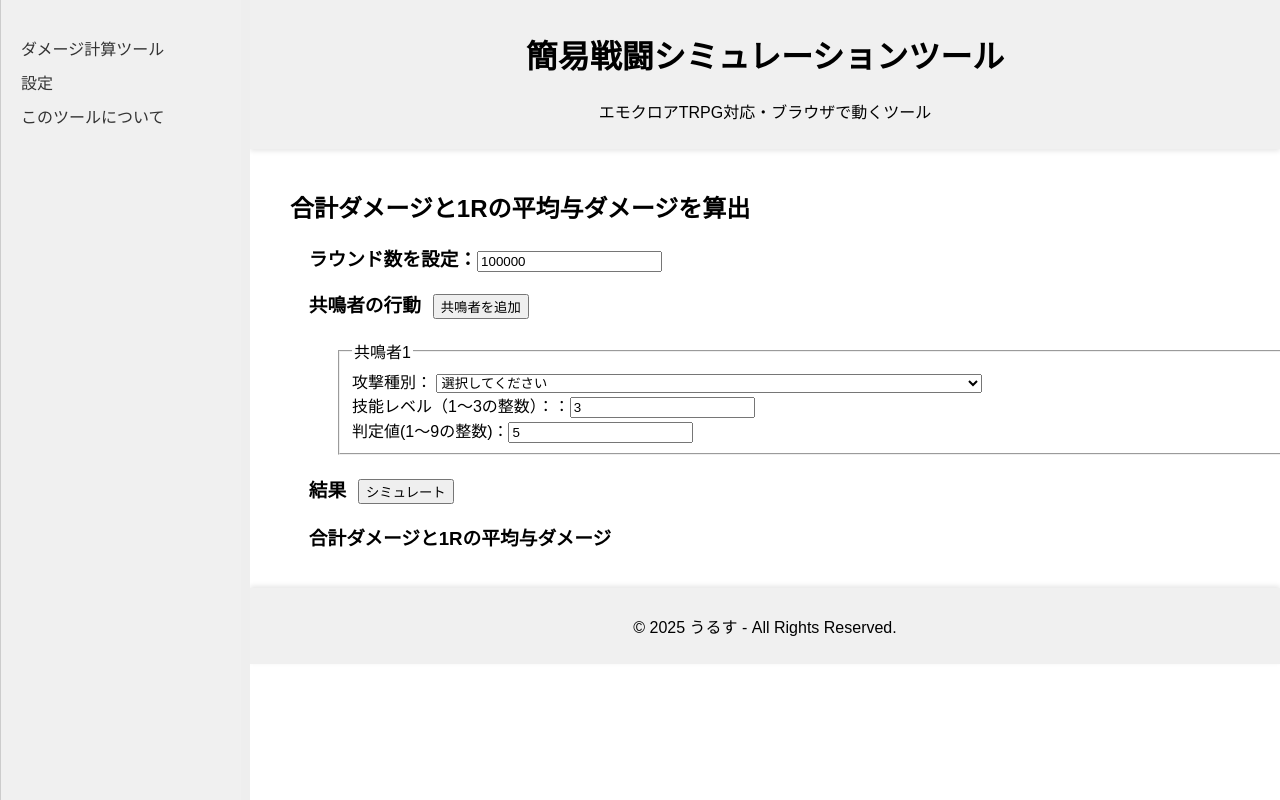
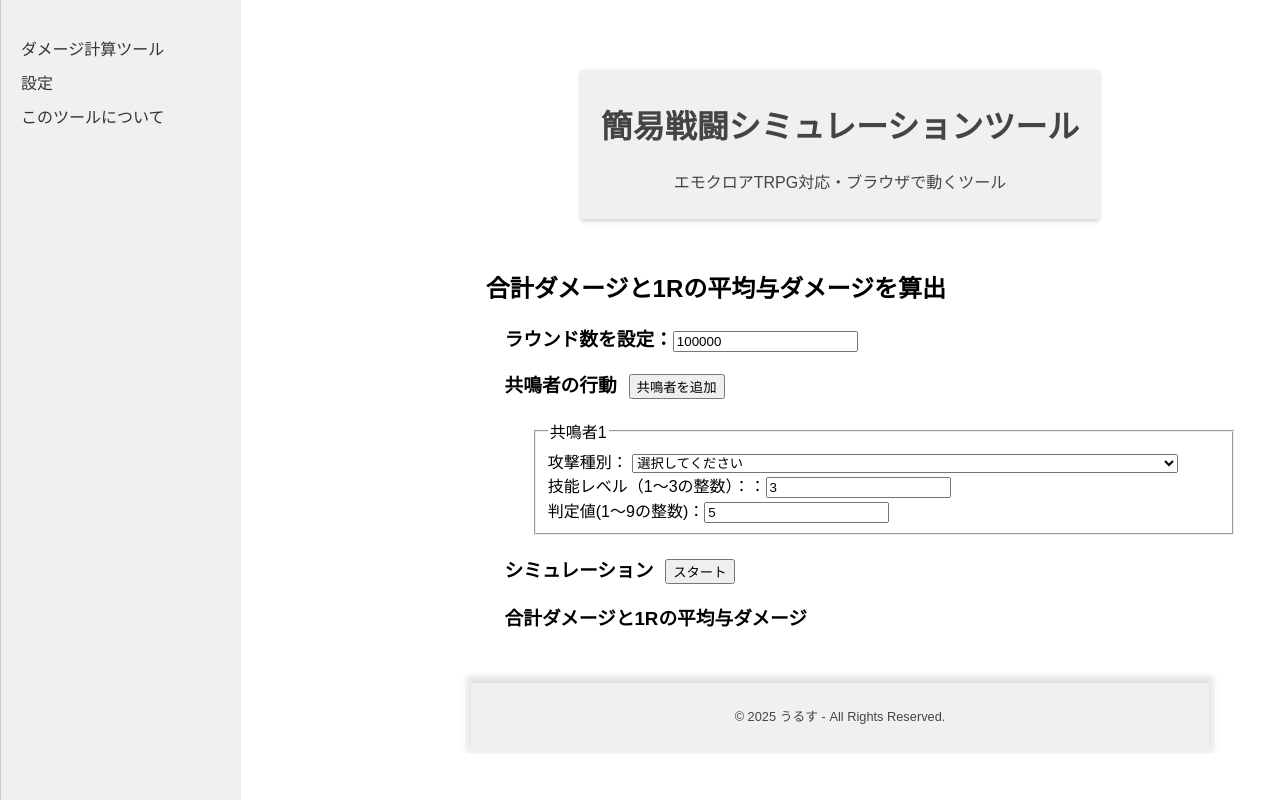
Before and after one commit to urstrpg/Emoklore, a plain HTML site: page index.html in a window 1280 px wide. Drawn offline with Linux system fonts and the light colour scheme.

Commit message:
25/04/22 うるす 機能追加

```diff
--- a/css/style.css
+++ b/css/style.css
@@ -15,13 +15,32 @@ html {
     font-family: sans-serif;
 }
 
+header {
+    padding: 10px 20px;
+    background-color: #f0f0f0;
+    text-align: center;
+    font-size: 1rem;
+    color: #444;
+    box-shadow: 0 2px 5px rgba(0, 0, 0, 0.1);
+}
+
+footer {
+    padding: 10px 20px;
+    background-color: #f0f0f0;
+    text-align: center;
+    font-size: 0.8rem;
+    color: #444;
+    box-shadow: 0 -2px 5px rgba(0, 0, 0, 0.1);
+}
+
+
 .layout {
     display: flex;
     height: 100vh;
 }
 
 #sidebar-placeholder {
-    width: 250px;
+    width: 200px;
     background-color: #eee;
     padding: 20px;
     box-sizing: border-box;
@@ -31,28 +50,32 @@ html {
     flex-grow: 1;
     display: flex;
     flex-direction: column;
+    align-items: center;
+    justify-content: flex-start;
     min-height: 100vh;
-    overflow: hidden;
+    margin-left: 200px;
+    padding-top: 70px;
+    padding-bottom: 60px;
+    box-sizing: border-box;
 }
 
 #header-placeholder {
     background-color: #f0f0f0;
-    padding: 10px;
     text-align: center;
     box-shadow: 0 2px 5px rgba(0, 0, 0, 0.1);
 }
 
 #footer-placeholder {
     background-color: #f0f0f0;
-    padding: 10px;
+    padding: 5px;
     text-align: center;
     box-shadow: 0 -2px 5px rgba(0, 0, 0, 0.1);
 }
 
 .container {
-    flex-grow: 1;
-    overflow-y: auto;
-    padding: 20px 40px;
+    width: 100%;
+    max-width: 800px;
+    padding: 30px 20px;
     box-sizing: border-box;
 }
 
@@ -77,6 +100,7 @@ button {
 .playerBlock {
     margin-top: 20px;
     width: 100%;
+    max-width: 700px;
     box-sizing: border-box;
     margin-left: 3em;
 }
--- a/index.html
+++ b/index.html
@@ -74,8 +74,8 @@
 
           <div id="errorDiv"></div>
 
-          <h3>結果
-            <button id="startButton" onclick="loop()">シミュレート</button>
+          <h3>シミュレーション
+            <button id="startButton" onclick="loop()">スタート</button>
             <button id="cancelButton" onclick="cancelLoop()" style="display: none;">キャンセル</button>
           </h3>
 
@@ -112,6 +112,8 @@
               });
           });
         </script>
+      </div>
+    </div>
 </body>
 
 </html>
```
